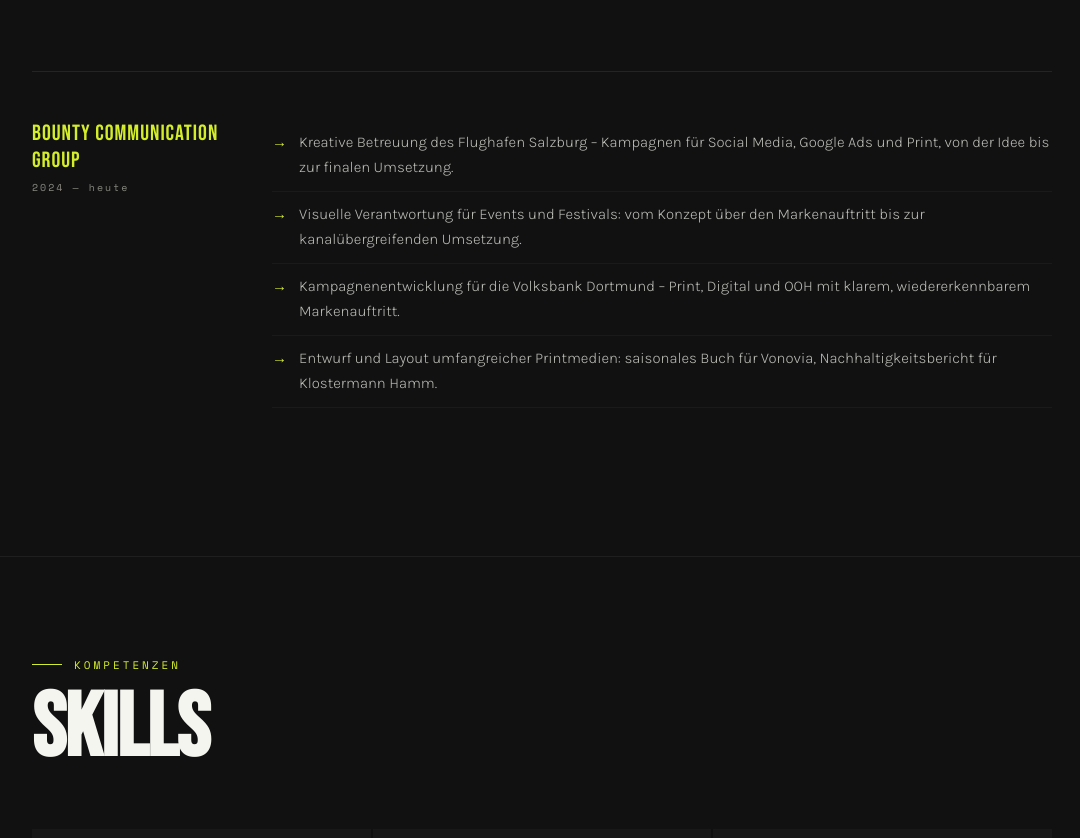
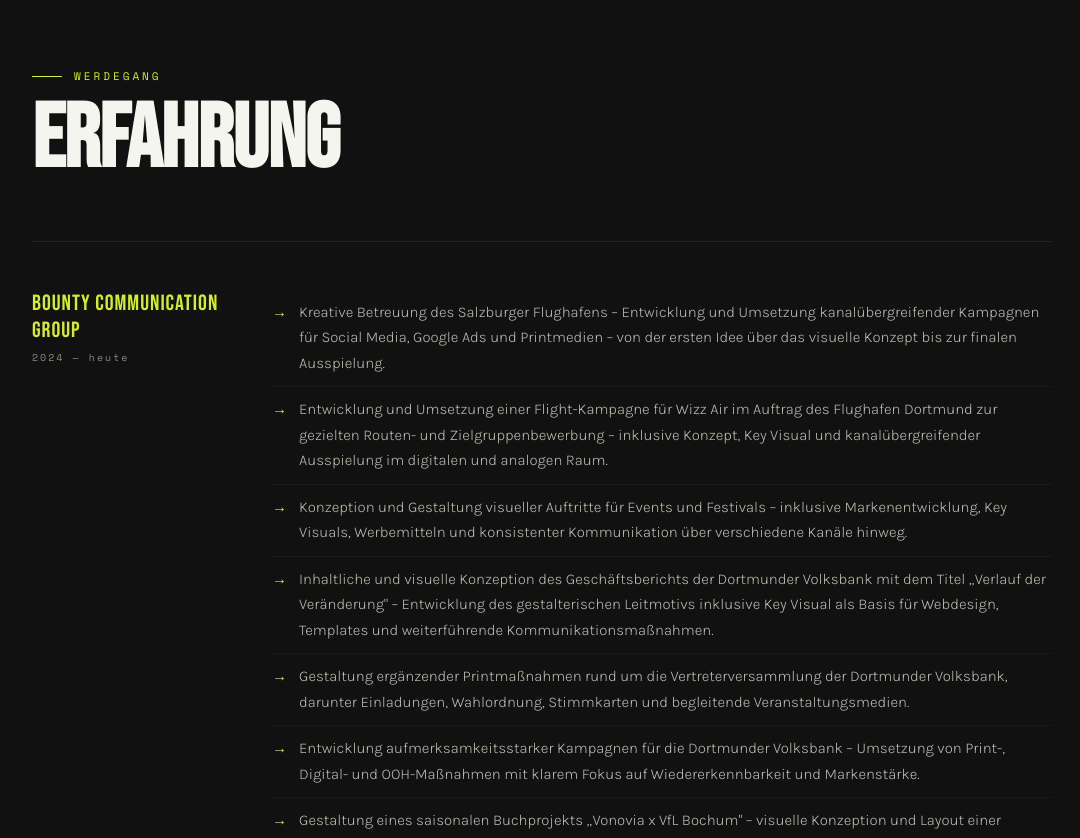
Before and after one commit to Sez-92/philgoodmedia-portfolio, a React (Vite) app: page / in a window 1280 px wide. Shown: the part 1948-2786 px from the top of the page, without its empty margins (98-1178 px from the left). Built offline with nearby package versions, Linux system fonts and the light colour scheme.

Commit message:
Update App.jsx

```diff
--- a/src/App.jsx
+++ b/src/App.jsx
@@ -546,7 +546,7 @@ export default function Portfolio() {
     return () => window.removeEventListener("scroll", handle);
   }, []);
 
-  const marqueeItems = ["Glutenfry","Flughafen Salzburg","Events & Festivals","Volksbank Dortmund","Vonovia","Klostermann Hamm","Brand Design","Print","Digital","KI & Prompting"];
+  const marqueeItems = ["Glutenfry","Vonovia","Dortmunder Volksbank","Salzburger Flughafen","Mopla"];
   const cursorClass = "cursor-ring" + (hovering && !draggingMarquee ? " hovering" : "") + (draggingMarquee ? " grabbing" : "");
 
   return (
@@ -611,14 +611,15 @@ export default function Portfolio() {
                   <FadeIn delay={100}>
                     <div className="about-quote">„Medien sind<br />mein Zuhause."</div>
                     <p className="about-text">Ich bin Art Director aus dem Ruhrgebiet und fühle mich am wohlsten dort, wo es nicht nach Schema F läuft. Ich arbeite gerne im Team, übernehme Verantwortung und begleite Projekte mit Blick fürs große Ganze – vom Markenaufbau bis zur Optimierung interner Prozesse.</p>
+                    <p className="about-text" style={{ marginTop:16 }}>Durch meine Erfahrung in der Zusammenarbeit mit unterschiedlichen Kunden und Teams habe ich gelernt, flexibel zu denken, strukturiert zu arbeiten und auch in dynamischen Situationen den Überblick zu behalten.</p>
                     <p className="about-text" style={{ marginTop:16 }}>KI nutze ich dabei gern als Sparringspartner, um schneller zu Lösungen zu kommen und kreative Wege konsequent weiterzudenken.</p>
                     <div className="interests">
-                      {["Hip-Hop","Klassische Musik","Calisthenics","Yoga","Kochen","Interior","Wandern","Nachhaltigkeit"].map(i => <div key={i} className="interest-tag">{i}</div>)}
+                      {["Hip-Hop","Klassische Musik","Calisthenics","Yoga","Meditation","BMX","Kochen","Interior","Wandern","Nachhaltigkeit"].map(i => <div key={i} className="interest-tag">{i}</div>)}
                     </div>
                   </FadeIn>
                   <FadeIn delay={200}>
                     <div className="about-stats">
-                      {[{num:2,suffix:"+",label:"Jahre Erfahrung"},{num:3,suffix:"",label:"Tool-Suiten"},{num:4,suffix:"+",label:"Grosse Kunden"},{num:"INF",suffix:"",label:"Kreative Ideen"}].map(s => (
+                      {[{num:2,suffix:"+",label:"Jahre Erfahrung"},{num:3,suffix:"",label:"Tool-Suiten"},{num:4,suffix:"+",label:"Großkunden"},{num:"INF",suffix:"",label:"Kreative Ideen"}].map(s => (
                         <div key={s.label} className="stat-box">
                           <div className="stat-number"><Counter target={s.num} suffix={s.suffix} /></div>
                           <div className="stat-label">{s.label}</div>
@@ -639,10 +640,18 @@ export default function Portfolio() {
                   <div className="exp-item">
                     <div><div className="exp-company">Bounty Communication Group</div><div className="exp-period">2024 — heute</div></div>
                     <ul className="exp-bullets">
-                      <li>Kreative Betreuung des Flughafen Salzburg – Kampagnen für Social Media, Google Ads und Print, von der Idee bis zur finalen Umsetzung.</li>
-                      <li>Visuelle Verantwortung für Events und Festivals: vom Konzept über den Markenauftritt bis zur kanalübergreifenden Umsetzung.</li>
-                      <li>Kampagnenentwicklung für die Volksbank Dortmund – Print, Digital und OOH mit klarem, wiedererkennbarem Markenauftritt.</li>
-                      <li>Entwurf und Layout umfangreicher Printmedien: saisonales Buch für Vonovia, Nachhaltigkeitsbericht für Klostermann Hamm.</li>
+                      <li>Kreative Betreuung des Salzburger Flughafens – Entwicklung und Umsetzung kanalübergreifender Kampagnen für Social Media, Google Ads und Printmedien – von der ersten Idee über das visuelle Konzept bis zur finalen Ausspielung.</li>
+                      <li>Entwicklung und Umsetzung einer Flight-Kampagne für Wizz Air im Auftrag des Flughafen Dortmund zur gezielten Routen- und Zielgruppenbewerbung – inklusive Konzept, Key Visual und kanalübergreifender Ausspielung im digitalen und analogen Raum.</li>
+                      <li>Konzeption und Gestaltung visueller Auftritte für Events und Festivals – inklusive Markenentwicklung, Key Visuals, Werbemitteln und konsistenter Kommunikation über verschiedene Kanäle hinweg.</li>
+                      <li>Inhaltliche und visuelle Konzeption des Geschäftsberichts der Dortmunder Volksbank mit dem Titel „Verlauf der Veränderung" – Entwicklung des gestalterischen Leitmotivs inklusive Key Visual als Basis für Webdesign, Templates und weiterführende Kommunikationsmaßnahmen.</li>
+                      <li>Gestaltung ergänzender Printmaßnahmen rund um die Vertreterversammlung der Dortmunder Volksbank, darunter Einladungen, Wahlordnung, Stimmkarten und begleitende Veranstaltungsmedien.</li>
+                      <li>Entwicklung aufmerksamkeitsstarker Kampagnen für die Dortmunder Volksbank – Umsetzung von Print-, Digital- und OOH-Maßnahmen mit klarem Fokus auf Wiedererkennbarkeit und Markenstärke.</li>
+                      <li>Gestaltung eines saisonalen Buchprojekts „Vonovia x VfL Bochum" – visuelle Konzeption und Layout einer aufmerksamkeitsstarken Publikation an der Schnittstelle von Marke, Sport und Kommunikation.</li>
+                      <li>Verantwortung für die kreative Entwicklung von Kampagnen und Markenauftritten – von der Konzeption bis zur Reinzeichnung und Produktionsabwicklung.</li>
+                      <li>Gestaltung und Layout des Nachhaltigkeitsberichts der H. Klostermann Baugesellschaft mbH sowie weiterer umfangreicher Printpublikationen mit inhaltlichem und gestalterischem Anspruch.</li>
+                      <li>Entwicklung kreativer Ideen und visueller Konzepte mit Gespür für Trends, Zielgruppen und markengerechte Kommunikation.</li>
+                      <li>Strukturierte Zusammenarbeit mit Kunden, internen Teams und externen Dienstleistern in dynamischen Projektumfeldern.</li>
+                      <li>Sicherer Umgang mit digitalen Tools, KI-gestützten Workflows und modernen Gestaltungsprozessen zur effizienten Umsetzung kreativer Projekte.</li>
                     </ul>
                   </div>
                 </FadeIn>
```
